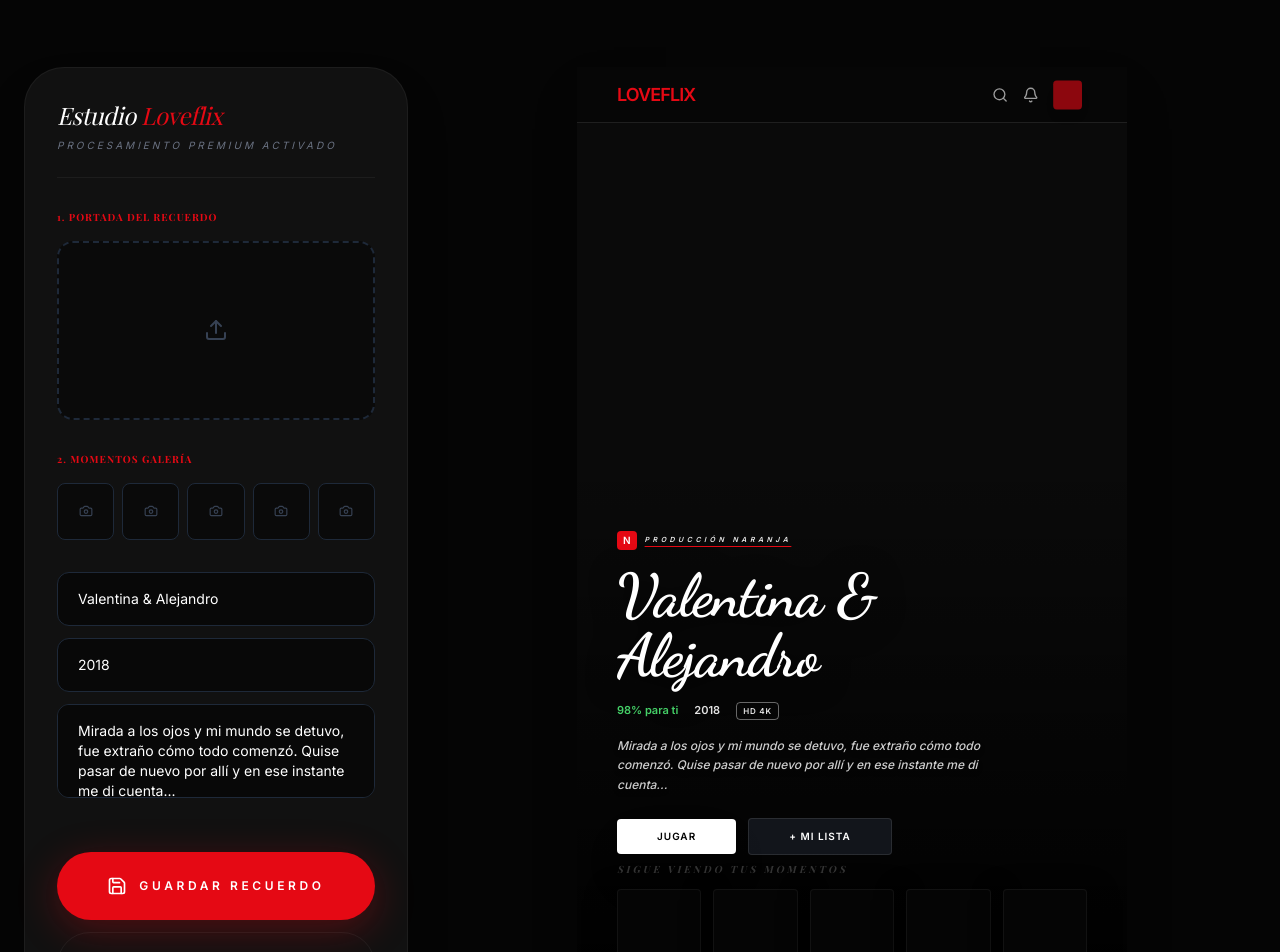
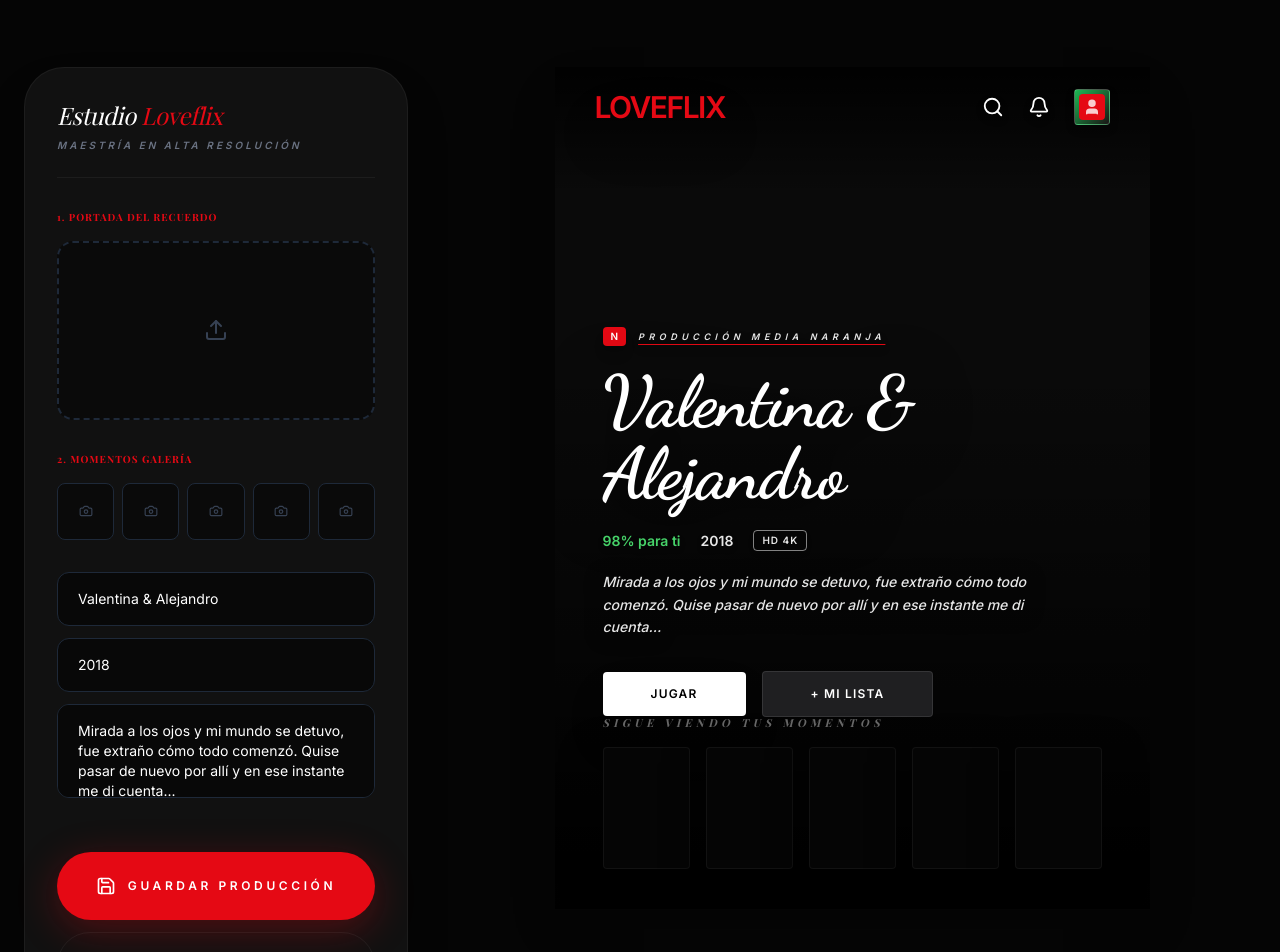
Before and after one commit to ritohp/MediaNaranja, a React (Vite) app: page /personalizar-cuadro in a window 1280 px wide. Shown: the part 160-1112 px from the top of the page. Built offline with nearby package versions, Linux system fonts and the light colour scheme; a web font is replaced by a local one.

Commit message:
Sync Boutique 19/04/2026 23:25:03.33

```diff
--- a/src/pages/MemoryCustomizer.tsx
+++ b/src/pages/MemoryCustomizer.tsx
@@ -1,6 +1,6 @@
 import { useState, useRef, useEffect } from 'react';
 import { useNavigate, useParams } from 'react-router-dom';
-import { Camera, Upload, ArrowLeft, Search, Bell, ThumbsUp, ThumbsDown, Download, Loader2, Save, Trash2 } from 'lucide-react';
+import { Camera, Upload, ArrowLeft, Search, Bell, ThumbsUp, ThumbsDown, Download, Loader2, Save, Trash2, User } from 'lucide-react';
 import { toJpeg } from 'html-to-image';
 import jsPDF from 'jspdf';
 import { supabase } from '../lib/supabase';
@@ -59,7 +59,7 @@ export default function MemoryCustomizer() {
           const canvas = document.createElement('canvas');
           let width = img.width;
           let height = img.height;
-          const MAX = 1100;
+          const MAX = 1400; // Un poco más de calidad para evitar distorsión
           if (width > height && width > MAX) { height *= MAX / width; width = MAX; }
           else if (height > MAX) { width *= MAX / height; height = MAX; }
           canvas.width = width;
@@ -67,7 +67,7 @@ export default function MemoryCustomizer() {
           const ctx = canvas.getContext('2d');
           if (ctx) {
             ctx.drawImage(img, 0, 0, width, height);
-            resolve(canvas.toDataURL('image/jpeg', 0.8));
+            resolve(canvas.toDataURL('image/jpeg', 0.9));
           }
         };
         img.src = e.target?.result as string;
@@ -114,15 +114,14 @@ export default function MemoryCustomizer() {
     try {
       if (!area) throw new Error("No se pudo encontrar el área de diseño.");
 
-      // 1. Generar Captura Maestra (REFORZADA)
-      await new Promise(r => setTimeout(r, 2500)); // Más tiempo para renderizado total
+      // 1. Generar Captura Maestra (PROPORCIÓN A4 PERFECTA)
+      await new Promise(r => setTimeout(r, 2500));
 
       const masterShotDataUrl = await toJpeg(area, {
-        quality: 0.95,
+        quality: 0.98,
         backgroundColor: '#000000',
-        pixelRatio: 2,
+        pixelRatio: 3, // Máxima nitidez para impresión
         cacheBust: true,
-        skipFonts: false,
       });
 
       // 2. Subir Todo
@@ -172,7 +171,7 @@ export default function MemoryCustomizer() {
     setIsExporting(true);
     try {
         await new Promise(r => setTimeout(r, 1500));
-        const imgData = await toJpeg(area, { quality: 0.95, pixelRatio: 2 });
+        const imgData = await toJpeg(area, { quality: 1, pixelRatio: 3 });
         const pdf = new jsPDF({ orientation: 'p', unit: 'mm', format: 'a4' });
         pdf.addImage(imgData, 'JPEG', 0, 0, 210, 297);
         pdf.save(`Serie_MediaNaranja_${names.split(' ')[0]}.pdf`);
@@ -196,11 +195,11 @@ export default function MemoryCustomizer() {
       <style>{`
         @import url('https://fonts.googleapis.com/css2?family=Dancing+Script:wght@700&display=swap');
         .font-script { font-family: 'Dancing Script', cursive; }
-        .netflix-gradient { background: linear-gradient(to top, rgba(0,0,0,1) 0%, rgba(0,0,0,0) 60%); }
-        /* Evitar blur en la captura */
-        .glass-no-blur {
-          background-color: rgba(0, 0, 0, 0.4);
-          border-bottom: 1px solid rgba(255, 255, 255, 0.1);
+        .netflix-gradient { background: linear-gradient(to top, rgba(0,0,0,1) 0%, rgba(0,0,0,0) 65%); }
+        .header-gradient { background: linear-gradient(to bottom, rgba(0,0,0,0.95) 0%, rgba(0,0,0,0) 100%); }
+        .profile-avatar {
+          background: linear-gradient(135deg, #1db954 0%, #191414 100%);
+          border-radius: 4px;
         }
       `}</style>
 
@@ -214,7 +213,7 @@ export default function MemoryCustomizer() {
                    <h1 className="text-2xl font-serif italic text-white leading-tight">Estudio <span className="text-[#E50914]">Loveflix</span></h1>
                    {id && <button onClick={() => navigate('/mis-recuerdos')} className="text-[10px] text-gray-500 hover:text-white uppercase tracking-widest font-bold">Mis Series</button>}
                 </div>
-                <p className="text-gray-500 text-[10px] uppercase tracking-[0.3em] mt-2 italic">Procesamiento Premium Activado</p>
+                <p className="text-gray-500 text-[10px] uppercase tracking-[0.3em] mt-2 italic font-bold">Maestría en Alta Resolución</p>
             </header>
 
             <section className="space-y-4">
@@ -245,7 +244,7 @@ export default function MemoryCustomizer() {
 
             <div className="space-y-3 pt-4">
               <button onClick={saveMemory} disabled={isSaving} className={`w-full py-6 bg-[#E50914] text-white rounded-full font-black text-xs uppercase tracking-[0.3em] transition-all flex items-center justify-center gap-3 shadow-[0_10px_40px_rgba(229,9,20,0.3)] ${isSaving ? 'opacity-50 cursor-wait' : 'hover:bg-[#ff1f2d] active:scale-95'}`}>
-                {isSaving ? <><Loader2 className="animate-spin" size={20} /> GUARDANDO...</> : <><Save size={20} /> GUARDAR RECUERDO </>}
+                {isSaving ? <><Loader2 className="animate-spin" size={20} /> PROCESANDO MASTER...</> : <><Save size={20} /> GUARDAR PRODUCCIÓN </>}
               </button>
 
               <button onClick={exportPDF} disabled={isExporting} className="w-full py-6 border border-white/5 text-gray-400 rounded-full font-black text-xs uppercase tracking-[0.3em] hover:bg-white hover:text-black transition-all active:scale-95">
@@ -255,35 +254,53 @@ export default function MemoryCustomizer() {
           </div>
         </div>
 
-        {/* ÁREA DE PREVISUALIZACIÓN */}
+        {/* ÁREA DE PREVISUALIZACIÓN - PROPORCIÓN A4 PERFECTA */}
         <div className="xl:col-span-8 flex justify-center sticky top-24">
-          <div id="capture-area" className="w-[550px] aspect-[1/1.414] bg-black shadow-2xl relative overflow-hidden">
+          <div id="capture-area" className="w-[595px] h-[842px] bg-black shadow-2xl relative overflow-hidden flex flex-col">
             <div className="absolute inset-0 z-0">
                {mainPhoto ? <img src={mainPhoto} crossOrigin="anonymous" className="w-full h-full object-cover object-center" /> : <div className="w-full h-full bg-[#0a0a0a]"></div>}
                <div className="absolute inset-0 netflix-gradient"></div>
+               <div className="absolute top-0 inset-x-0 h-32 header-gradient"></div>
             </div>
 
-            <header className="absolute top-0 inset-x-0 h-14 flex items-center justify-between px-10 z-50 glass-no-blur">
-               <div className="text-[#E50914] text-lg font-black tracking-tighter">LOVEFLIX</div>
-               <div className="flex gap-4 items-center opacity-60 scale-90 text-white"><Search size={18}/><Bell size={18}/><div className="w-8 h-8 bg-[#E50914] rounded-sm shadow-lg"></div></div>
+            <header className="absolute top-0 inset-x-0 h-20 flex items-center justify-between px-10 z-50">
+               <div className="text-[#E50914] text-3xl font-black tracking-tighter drop-shadow-2xl">LOVEFLIX</div>
+               <div className="flex gap-6 items-center text-white drop-shadow-lg">
+                  <Search size={22}/>
+                  <Bell size={22}/>
+                  <div className="w-9 h-9 profile-avatar flex items-center justify-center p-1 border border-white/20">
+                     <div className="w-full h-full bg-[#E50914] rounded-sm flex items-center justify-center">
+                        <User size={18} fill="white" className="text-white opacity-80" />
+                     </div>
+                  </div>
+               </div>
             </header>
 
-            <div className="absolute inset-x-10 bottom-44 z-40 space-y-4">
-                <div className="flex items-center gap-2"><span className="bg-[#E50914] text-white text-[10px] font-black px-1.5 py-0.5 rounded-sm">N</span><span className="text-white/90 font-bold tracking-[0.5em] text-[7px] uppercase italic underline decoration-[#E50914] underline-offset-4">Producción Naranja</span></div>
-                <h2 className="text-6xl font-script text-white leading-none drop-shadow-[0_5px_15px_rgba(0,0,0,0.8)]">{names}</h2>
-                <div className="flex items-center gap-4 text-[11px] font-bold text-white/90"><span className="text-[#46D369]">98% para ti</span><span>{date}</span><span className="border border-white/40 px-1.5 py-0.5 rounded-sm text-[8px] font-black uppercase tracking-widest">HD 4K</span></div>
-                <p className="text-xs text-white/80 max-w-sm font-medium leading-relaxed italic drop-shadow-md">{synopsis}</p>
-                <div className="flex items-center gap-3 pt-2">
-                    <div className="px-10 py-2.5 bg-white text-black rounded font-black text-[10px] uppercase tracking-widest shadow-2xl">Jugar</div>
-                    <div className="px-10 py-2.5 bg-gray-700/30 text-white rounded font-black text-[10px] uppercase tracking-widest border border-white/10">+ Mi Lista</div>
+            <div className="absolute inset-x-12 bottom-48 z-40 space-y-5">
+                <div className="flex items-center gap-3">
+                  <span className="bg-[#E50914] text-white text-[10px] font-black px-2 py-0.5 rounded-sm shadow-lg">N</span>
+                  <span className="text-white/90 font-bold tracking-[0.5em] text-[9px] uppercase italic underline decoration-[#E50914] underline-offset-4 drop-shadow-lg">Producción Media Naranja</span>
+                </div>
+                <h2 className="text-7xl font-script text-white leading-none drop-shadow-[0_10px_30px_rgba(0,0,0,1)]">{names}</h2>
+                <div className="flex items-center gap-5 text-[14px] font-bold text-white/90 drop-shadow-md">
+                   <span className="text-[#46D369]">98% para ti</span>
+                   <span>{date}</span>
+                   <span className="border border-white/50 px-2 py-0.5 rounded-sm text-[10px] font-black uppercase tracking-widest">HD 4K</span>
+                </div>
+                <p className="text-[14px] text-white/90 max-w-md font-medium leading-relaxed italic drop-shadow-[0_2px_10px_rgba(0,0,0,0.8)]">{synopsis}</p>
+                <div className="flex items-center gap-4 pt-3">
+                    <div className="px-12 py-3.5 bg-white text-black rounded font-black text-xs uppercase tracking-widest shadow-2xl">Jugar</div>
+                    <div className="px-12 py-3.5 bg-zinc-800/80 text-white rounded font-black text-xs uppercase tracking-widest border border-white/10 backdrop-blur-md">+ Mi Lista</div>
                 </div>
             </div>
 
-            <div className="absolute inset-x-10 bottom-6 z-40">
-               <h4 className="text-[10px] font-black mb-3 uppercase tracking-[0.3em] text-white/20 italic">Sigue viendo tus momentos</h4>
-               <div className="grid grid-cols-5 gap-3">
+            <div className="absolute inset-x-12 bottom-10 z-40">
+               <h4 className="text-[11px] font-black mb-4 uppercase tracking-[0.4em] text-white/40 italic drop-shadow-lg">Sigue viendo tus momentos</h4>
+               <div className="grid grid-cols-5 gap-4">
                   {galleryPhotos.map((photo, i) => (
-                    <div key={i} className="aspect-[3/4.2] bg-[#050505] rounded-sm border border-white/5 overflow-hidden shadow-[0_10px_30px_rgba(0,0,0,0.5)] group">{photo && <img src={photo} crossOrigin="anonymous" className="w-full h-full object-cover" />}</div>
+                    <div key={i} className="aspect-[3/4.2] bg-[#050505] rounded-sm border border-white/5 overflow-hidden shadow-[0_15px_40px_rgba(0,0,0,0.8)]">
+                      {photo && <img src={photo} crossOrigin="anonymous" className="w-full h-full object-cover" />}
+                    </div>
                   ))}
                </div>
             </div>
```
